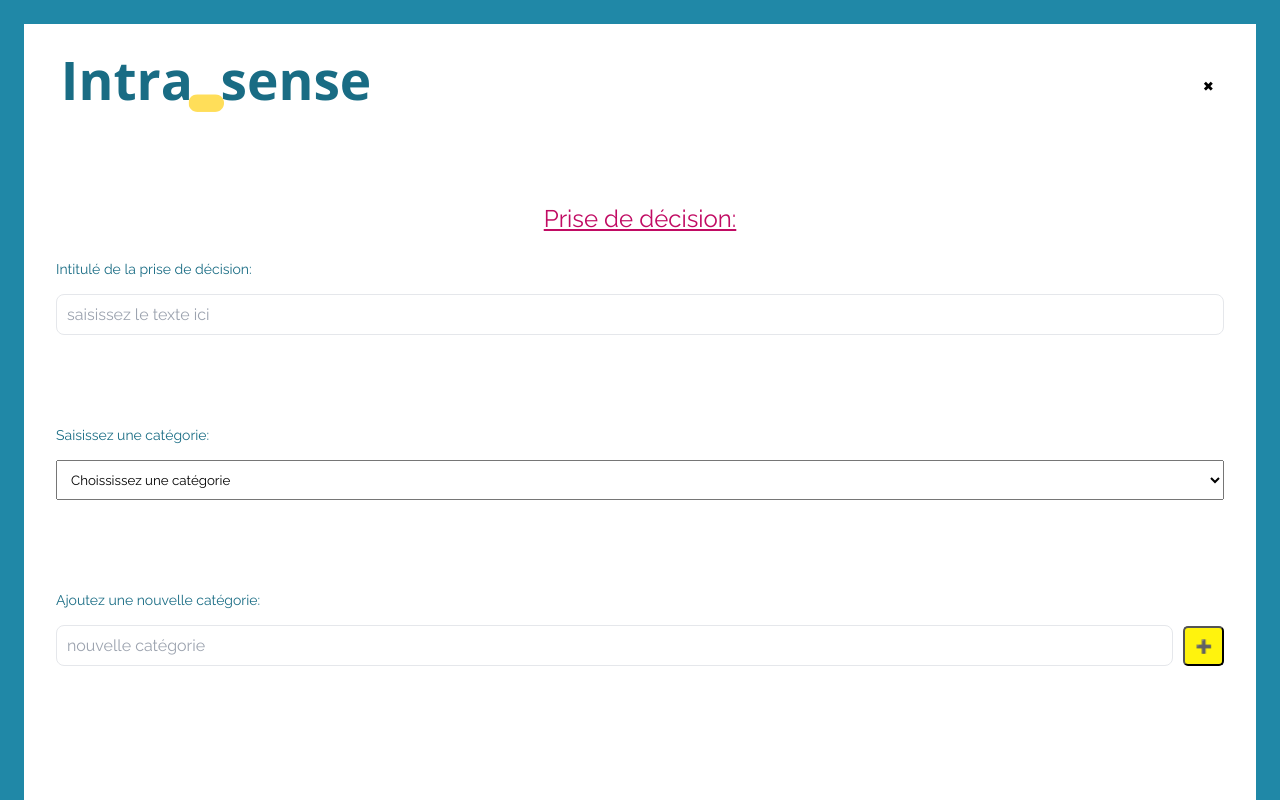
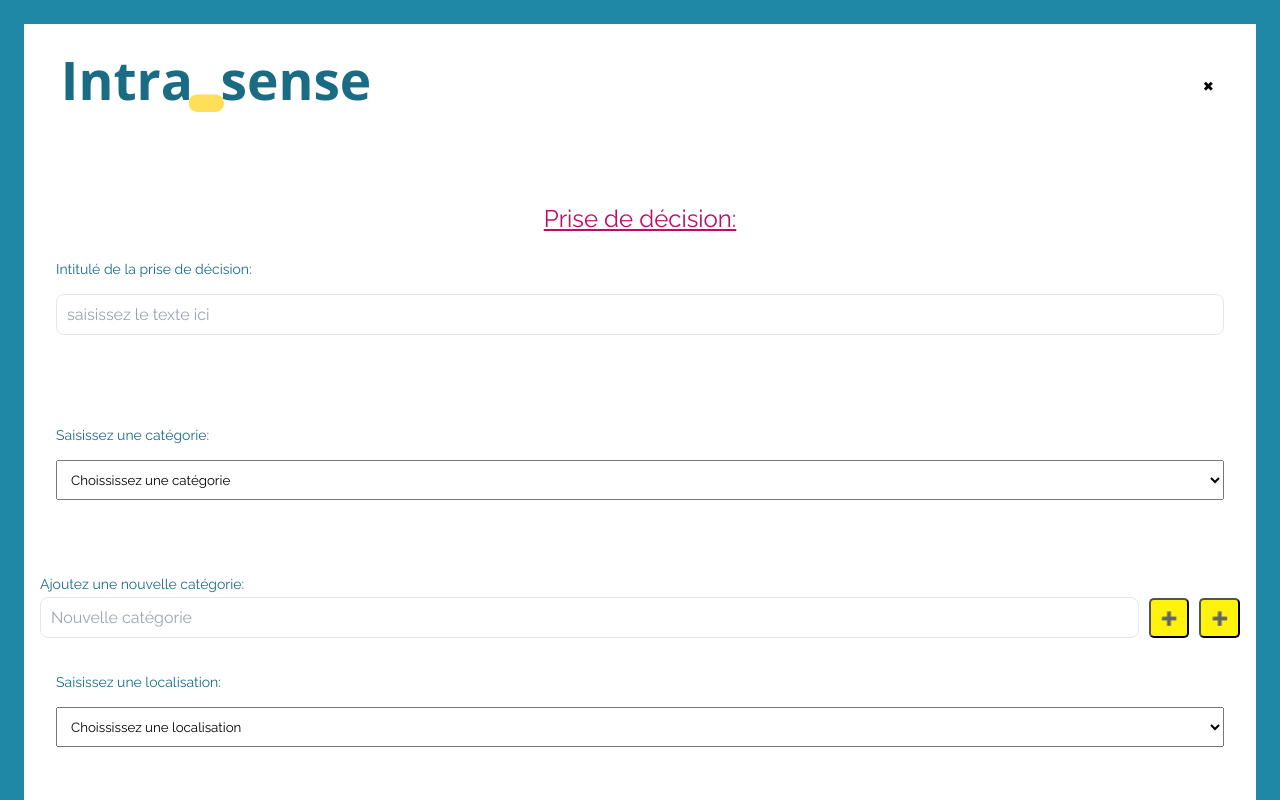
Before and after one commit to WildCodeSchool-2024-09/JS-RemoteFR-Vert-CrewCodeIle-MakeSense-P3, a React (Vite) app in the folder client/: page /decisionformpage in a window 1280 px wide. Shown: the top 800 px of the page. Built offline with nearby package versions, Linux system fonts and the light colour scheme.

Commit message:
feat: work

```diff
--- a/client/src/components/decisionForm/Add.tsx
+++ b/client/src/components/decisionForm/Add.tsx
@@ -1,43 +1,88 @@
-import { useFormContext } from "react-hook-form";
+import { useForm } from "react-hook-form";
 import { toast } from "react-toastify";
 import style from "./decisionForm.module.css";
 
-function AddCategoryForm() {
-  const { setValue, watch, handleSubmit, register } = useFormContext();
-  const categories = watch("categories") || [];
-  const newCategory = watch("newcategories") || "";
+type CategoryFormData = {
+  newCategory: string;
+};
+
+type AddCategoryFormProps = {
+  onCategoryAdded: (category: string) => void;
+};
+
+function AddCategoryForm({ onCategoryAdded }: AddCategoryFormProps) {
+  const { register, handleSubmit, reset } = useForm<CategoryFormData>({
+    defaultValues: {
+      newCategory: "",
+    },
+  });
 
   /**
-   * Fonction pour ajouter une nouvelle catégorie
+   * Fonction pour ajouter une catégorie
    */
-  const AddCategory = async () => {
-    if (!newCategory.trim()) {
+  const AddCategory = async (data: CategoryFormData) => {
+    // console.log("données", data);
+    const newCategory = data.newCategory.trim();
+
+    if (newCategory === "") {
       toast.warn("La catégorie ne peut pas être vide");
-    } else if (categories.includes(newCategory)) {
-      toast.error("Cette catégorie existe déjà");
-    } else {
+      return;
+    }
+    // console.log("categorie ajoutée: ", newCategory);
     try {
-        const response = await fetch(`${import.meta.env.VITE_API_URL}/api/category`, {
+      const response = await fetch(
+        `${import.meta.env.VITE_API_URL}/api/category`,
+        {
           method: "POST",
           headers: {
             "Content-Type": "application/json",
           },
           body: JSON.stringify({ label: newCategory }),
-        });
+        },
+      );
 
       if (response.ok) {
-          setValue("categories", [...categories, newCategory]); // Ajoute la catégorie
-          setValue("newcategories", ""); // Réinitialise le champ
+        onCategoryAdded(newCategory); // Met à jour la liste des catégories dans CreateDecisionForm
+        reset(); // Réinitialise le champ après l'ajout
         toast.success("Catégorie ajoutée avec succès !");
       } else {
         toast.error("Erreur lors de l'ajout de la catégorie");
       }
     } catch (error) {
-        console.error("Erreur lors de l'ajout :", error);
+      // console.error("Erreur lors de l'ajout :", error);
       toast.error("Erreur de connexion au serveur");
     }
-    }
   };
+  // const AddCategory = async (data: CategoryFormData) => {
+  //   try {
+  //     const response = await fetch(
+  //       `${import.meta.env.VITE_API_URL}/api/category`,
+  //       {
+  //         method: "POST",
+  //         headers: {
+  //           "Content-Type": "application/json",
+  //         },
+  //         body: JSON.stringify({ label: data.newCategory.trim() }),
+  //       },
+  //     );
+
+  //     if (!response.ok) {
+  //       const errorData = await response.json();
+  //       console.error("Erreur API :", errorData);
+  //       toast.error(
+  //         `Erreur serveur : ${errorData.message || "Erreur inconnue"}`,
+  //       );
+  //       return;
+  //     }
+
+  //     onCategoryAdded(data.newCategory);
+  //     reset();
+  //     toast.success("Catégorie ajoutée avec succès !");
+  //   } catch (error) {
+  //     console.error("Erreur lors de l'ajout :", error);
+  //     toast.error("Erreur de connexion au serveur");
+  //   }
+  // };
 
   return (
     <form onSubmit={handleSubmit(AddCategory)} className={style.addCategory}>
@@ -47,9 +92,19 @@ function AddCategoryForm() {
           type="text"
           id="newCategory"
           placeholder="Nouvelle catégorie"
-          {...register("newcategories", { required: "Veuillez entrer une catégorie" })}
+          {...register("newCategory", {
+            required: "Veuillez entrer une catégorie",
+            // onChange: (e) => console.log("VALEUR saisie", e.target.value),
+          })}
         />
         <button type="submit" className={style.addButton}>
+          ➕
+        </button>
+        <button
+          type="button"
+          onClick={() => AddCategory({ newCategory: "test manuel" })}
+          className={style.addButton}
+        >
           ➕
         </button>
       </article>
--- a/client/src/components/decisionForm/DecisionForm.tsx
+++ b/client/src/components/decisionForm/DecisionForm.tsx
@@ -1,9 +1,10 @@
 import style from "./decisionForm.module.css";
 import "react-toastify/dist/ReactToastify.css";
+// import { useEffect } from "react"; // Pour effectuer le fetch au montage du composant
 import { useForm } from "react-hook-form";
 import type { FieldValues } from "react-hook-form";
-import { ToastContainer, toast } from "react-toastify";
-// import AddCategoryForm from "./addCategoryForm";
+import { toast } from "react-toastify";
+import AddCategoryForm from "./Add";
 
 type dataDecision = {
   title: string;
@@ -45,20 +46,39 @@ function CreateDecisionForm() {
     });
 
   const categories = watch("categories");
-  const newcategories = watch("newcategories");
+  //BEUG GRISÉ
+  // const newcategories = watch("newcategories");
+  // const fetchCategories = async () => {
+  //   try {
+  //     const response = await fetch(
+  //       `${import.meta.env.VITE_API_URL}/api/category`,
+  //     ); // Récupère les catégories avec un GET
+  //     if (response.ok) {
+  //       const data = await response.json();
+  //       // console.log("categories recupérées :", data);
+  //       setValue(
+  //         "categories",
+  //         data.map((category: { label: string }) => category.label),
+  //       ); // Met à jour les catégories
+  //     } else {
+  //       toast.error("Erreur lors du chargement des catégories");
+  //     }
+  //   } catch (error) {
+  //     toast.error("Erreur de connexion au serveur");
+  //   }
+  // };
+
+  // // Appelle `fetchCategories` au montage du composant
+  // useEffect(() => {
+  //   fetchCategories();
+  // }, []);
+
   /**
-   * Funtion to add a new category to the array of existing categories, if the input field is not empty and if the category does not already exist.
+   * 🔹 Fonction appelée après l'ajout d'une nouvelle catégorie par `AddCategoryForm`
    */
-  const AddCategory = () => {
-    if (!newcategories.trim()) {
-      toast.warn("La catégorie ne peut pas être vide");
-    } else if (categories.includes(newcategories)) {
-      toast.error("Cette catégorie existe déjà");
-    } else {
-      setValue("categories", [...categories, newcategories]);
-      setValue("newcategories", "");
-      toast.success("Catégorie ajoutée avec succès");
-    }
+  const handleCategoryAdded = (newCategory: string) => {
+    // console.log("nouvelle catégorie ajoutée", newCategory);
+    setValue("categories", [...categories, newCategory]); // Met à jour la liste localement
   };
 
   const country = [
@@ -144,30 +164,9 @@ function CreateDecisionForm() {
             ))}
           </select>
         </section>
+        {/* 🔹 Ajout du formulaire d'ajout de catégorie */}
+        <AddCategoryForm onCategoryAdded={handleCategoryAdded} />
 
-        {/* section pour ajouter une catégorie */}
-        <section className={style.addCategory}>
-          <label htmlFor="newCategory"> Ajoutez une nouvelle catégorie: </label>
-          <article className={style.addCategoryContainer}>
-            <input
-              type="text"
-              id="newCategory"
-              placeholder="nouvelle catégorie"
-              {...register("newcategories")}
-            />
-            <button
-              type="button"
-              onClick={AddCategory}
-              className={style.addButton}
-            >
-              {" "}
-              ➕{" "}
-            </button>
-          </article>
-          <ToastContainer position="top-right" autoClose={3000} />
-        </section>
-        {/* section localisation : */}
-        {/* liste déroulante des localisations */}
         <section>
           <label htmlFor="country"> Saisissez une localisation: </label>
           <select
@@ -229,15 +228,6 @@ function CreateDecisionForm() {
         <section className={style.planningDates}>
           <legend>Planning: </legend>
           <article className={style.gridContainer}>
-            {/* <article>
-              {/* label doit encadrer mon input ?  */}
-            {/* <label htmlFor="created_at"> Date de création </label>
-              <input
-                type="date"
-                id="created_at"
-                {...register("created_at")}
-              /> */}
-            {/* </article> */}
             <article>
               <label htmlFor="min_date"> Date de clôture des votes </label>
               <input type="date" id="min_date" {...register("min_date")} />
--- a/client/src/main.tsx
+++ b/client/src/main.tsx
@@ -10,7 +10,6 @@ import App from "./App";
 import ErrorPage from "./pages/errorPage/ErrorPage";
 import HomePage from "./pages/homePage/HomePage";
 import RegisterPage from "./pages/registerPage/RegisterPage";
-
 import DecisionFormPage from "./pages/decisionFormPage/DecisionFormPage";
 
 // Import additional components for new routes
```
Also changed, not shown: client/src/pages/adddecisionformpage/AddCategory.tsx (deleted, +0 -10 lines), 1 other file (tests, documents, lock files or other folders). Lines whose indentation alone changed are shown as unchanged.
